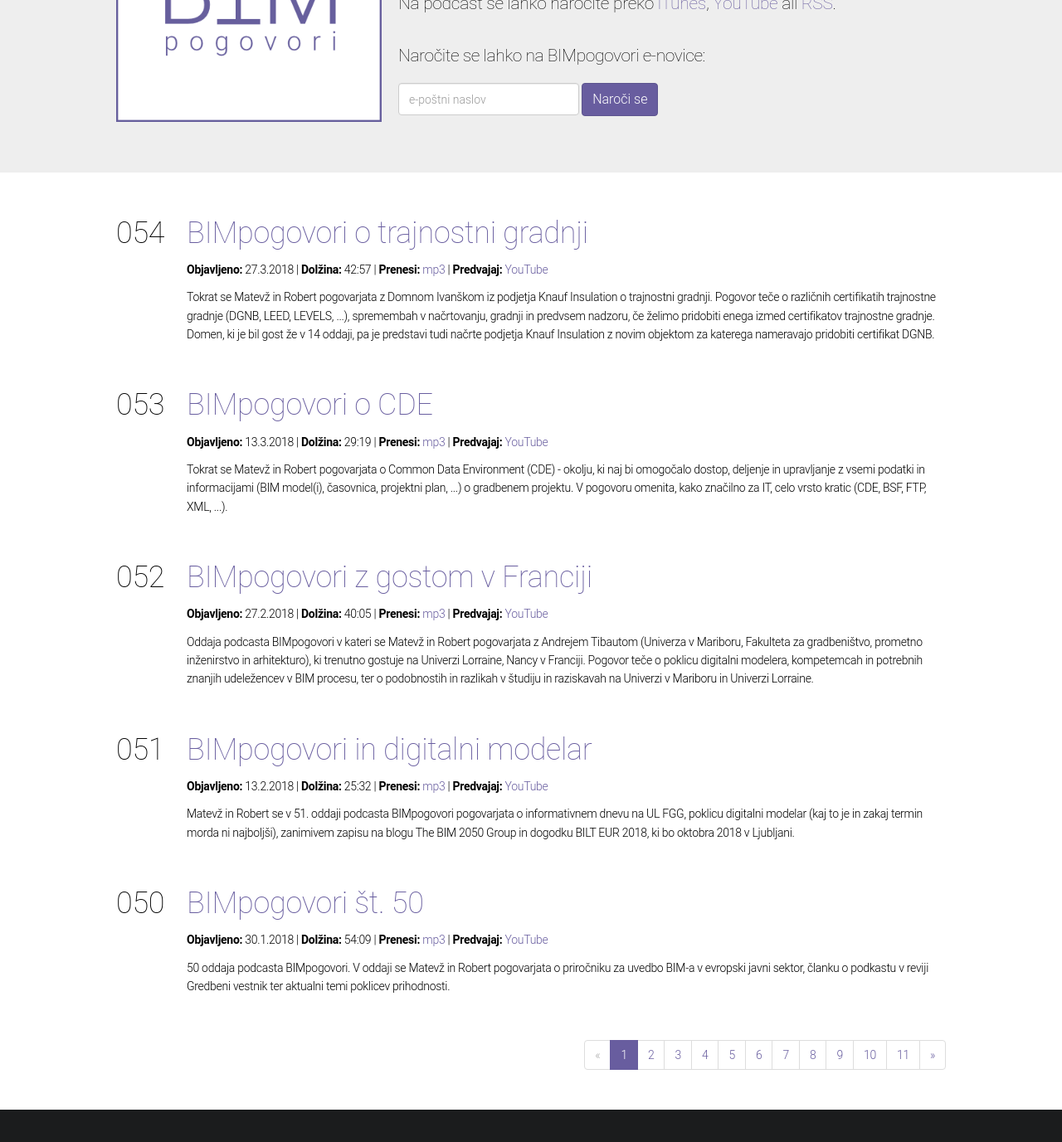
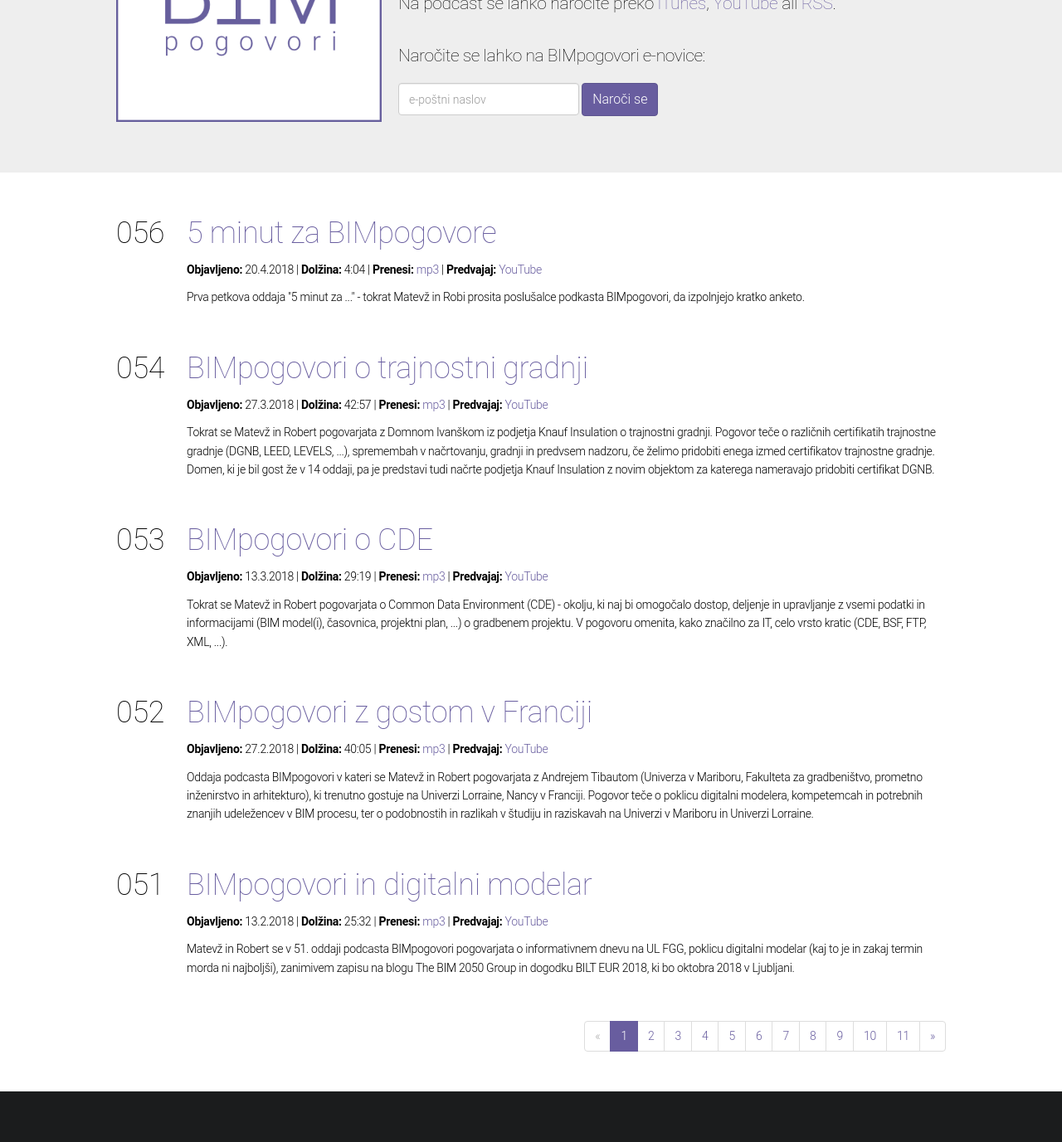
Before and after one commit to bimpogovori/bimpogovori.github.io, a Jekyll site: the page built from index.html, in a window 1280 px wide and 1400 px high, scrolled down 221 px. Shown: the top 1377 px of the window at 83% size. Built offline with Jekyll 4.4.1, drawn with Linux system fonts in a browser that asks for light colours; the list of posts is cut into pages by our own code.

Commit message:
056: prva oddaja 5 minut ..., zapiski, mp3, link do ankete

```diff
--- /dev/null
+++ b/_posts/2018-04-20-056.html
@@ -0,0 +1,28 @@
+---
+layout: post
+title: 5 minut za BIMpogovore
+number: "056"
+duration: "4:04"
+description: Prva petkova oddaja "5 minut za ..." - tokrat Matevž in Robi prosita poslušalce podkasta BIMpogovori, da izpolnjejo kratko anketo.
+subtitle: 5 minut za BIMpogovore
+date: 2018-04-20
+file: "https://github.com/bimpogovori/bimpogovori.github.io/raw/master/recordings/BIMpogovori-056.mp3"
+youtube: "https://www.youtube.com/watch?v=qJfF4QxMw98&list=PLE5q5RnsyIpe4pv9xcFGHbCbrk6sVwkmQ&index=56"
+length: "3133827"
+keywords: oddaja,BIMpogovori,056,5,minut,anketa
+explicit: "no"
+image: "http://bimpogovori.si/images/itunes-v2.png"
+comments: false
+
+---
+
+<p>Gostitelj:</p>
+<ul>
+	<li>Matevž Dolenc (<a href="http://matevzdolenc.com">matevzdolenc.com</a>, <a href="http://twitter.com/matevzdolenc">@matevzdolenc</a>)</li>
+	<li>Robert Klinc (<a href="http://twitter.com/robertklinc">@robertklinc</a>)</li>
+</ul>
+
+<p>Povezave:</p>
+<ul>
+	<li><a href="https://l.facebook.com/l.php?u=https%3A%2F%2Fdocs.google.com%2Fforms%2Fd%2Fe%2F1FAIpQLSdksVibNhpgvtPc4D0n895creCEilIe_5u5SWTcfCuOua4qeA%2Fviewform%3Fc%3D0%26w%3D1&h=ATMUP9eW3ZTLwo8s47LzfiycakoGrcGkXZIP2kttwcNsA7hsQt2DwXmSbMF_epXH7URQ6JFRJOR6rEpwm0xsIpMJ6HDAIOvsvHvXsRseQSoPyqQzzGWwPusH0SYQRGJHJ4qsDtDoFCRWTA">Anketa</a></li>
+</ul>
```
Also changed, not shown: anketa/index.html (added, +46 -0 lines), priporocila/index.html (+0 -8 lines), 1 other file.
